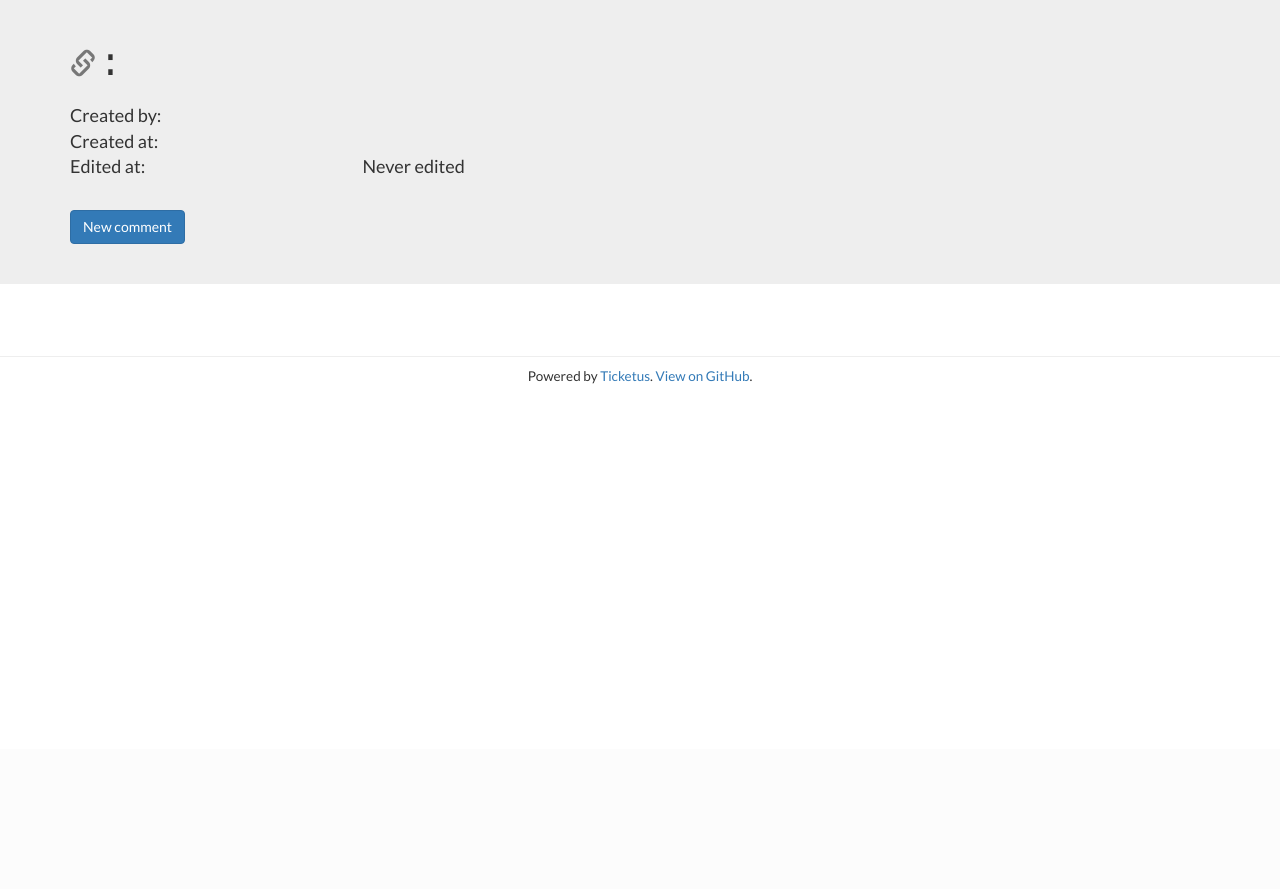
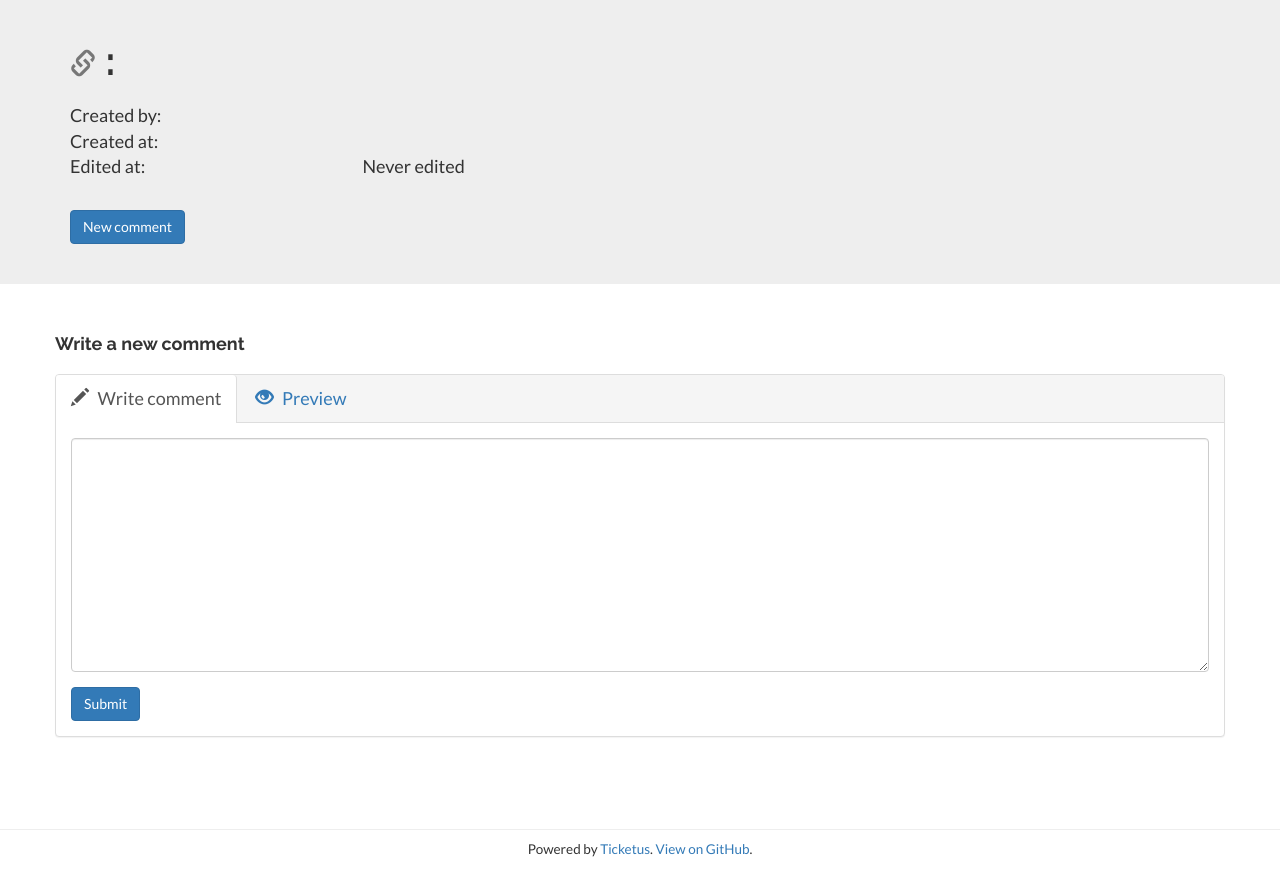
Before and after one commit to sjkingo/ticketus, a Django app: template ticketus/ui/templates/ui/ticket_page.html in a window 1280 px wide. Shown: the part 51-940 px from the top of the page. Before the commit the page ends 435 px from the top, so only its background shows below. Run offline with Django 3.2, Linux system fonts and the light colour scheme; the template is opened without the code that fills it, so the values that code supplies are empty; parts of the project's set-up code (start-up, migrations or seed data) failed here and were passed over; some libraries are stand-ins or nearby versions.

Commit message:
Add new comment box

```diff
--- /dev/null
+++ b/ticketus/ui/static/js/comment_preview.js
@@ -0,0 +1,10 @@
+$(document).ready(function() {
+    function Preview(input, preview) {
+        this.update = function() {
+            preview.innerHTML = markdown.toHTML(input.value);
+        };
+        input.editor = this;
+        this.update();
+    }
+    new Preview(document.getElementById('comment-text'), document.getElementById('preview-html'));
+});
--- a/ticketus/ui/static/ticket.css
+++ b/ticketus/ui/static/ticket.css
@@ -29,3 +29,23 @@
 table#tickets {
     margin-top: 30px;
 }
+
+#new-comment {
+    margin-top: 50px;
+}
+#new-comment .glyphicon {
+    margin-right: 5px;
+}
+#new-comment .panel-heading {
+    padding: 0;
+}
+#new-comment .nav-tabs {
+    border-bottom: 0;
+}
+#new-comment .nav-tabs>li.active>a,
+#new-comment .nav-tabs>li.active>a:hover,
+#new-comment .nav-tabs>li.active>a:focus {
+    border: none;
+    border-right: 1px solid #ddd;
+    padding: 11px 15px;
+}
--- a/ticketus/ui/static/ui.css
+++ b/ticketus/ui/static/ui.css
@@ -12,7 +12,7 @@ footer hr {
     margin-bottom: 10px;
 }
 
-h1, h2, h3 {
+h1, h2, h3, h4 {
     font-family: "Raleway", sans-serif;
     font-weight: 700;
     margin-bottom: 20px;
--- /dev/null
+++ b/ticketus/ui/templates/includes/new_comment_box.html
@@ -0,0 +1,34 @@
+{% load staticfiles %}
+<script src="{% static "js/markdown.min.js" %}"></script>
+<script src="{% static "js/comment_preview.js" %}"></script>
+
+<div class="row">
+    <div role="tabpanel">
+        <div id="new-comment">
+            <h4>Write a new comment</h4>
+            <div class="panel panel-default">
+                <div class="panel-heading">
+                    <ul class="nav nav-tabs" role="tablist">
+                        <li role="presentation" class="active"><a href="#comment-tab" aria-controls="comment-tab" role="tab" data-toggle="tab"><span class="glyphicon glyphicon-pencil"></span> Write comment</a></li>
+                        <li role="presentation"><a href="#preview-tab" aria-controls="preview-tab" role="tab" data-toggle="tab"><span class="glyphicon glyphicon-eye-open"></span> Preview</a></li>
+                    </ul>
+                </div>
+                <div class="panel-body">
+                    <div class="tab-content">
+                        <div role="tabpanel" class="tab-pane active" id="comment-tab">
+                            <form>
+                                <div class="form-group">
+                                    <textarea class="form-control" rows="11" id="comment-text" oninput="this.editor.update()"></textarea>
+                                </div>
+                                <button type="submit" class="btn btn-primary">Submit</button>
+                            </form>
+                        </div>
+                        <div role="tabpanel" class="tab-pane" id="preview-tab">
+                            <div id="preview-html"></div>
+                        </div>
+                    </div>
+                </div>
+            </div>
+        </div>
+    </div>
+</div>
--- a/ticketus/ui/templates/ui/ticket_page.html
+++ b/ticketus/ui/templates/ui/ticket_page.html
@@ -22,7 +22,7 @@
             <div class="col-md-3 col-xs-6">{% if ticket.updated_datetime %}{{ ticket.updated_datetime }}{% else %}Never edited{% endif %}</div>
         </div>
     </div>
-    <a href="#" class="btn btn-primary">New comment</a>
+    <a href="#new-comment" class="btn btn-primary">New comment</a>
 {% endblock %}
 
 {% block body %}
@@ -52,4 +52,6 @@
             {% endfor %}
         </div>
     {% endif %}
+
+    {% include "includes/new_comment_box.html" %}
 {% endblock %}
```
Also changed, not shown: ticketus/ui/static/js/markdown.min.js (added).
